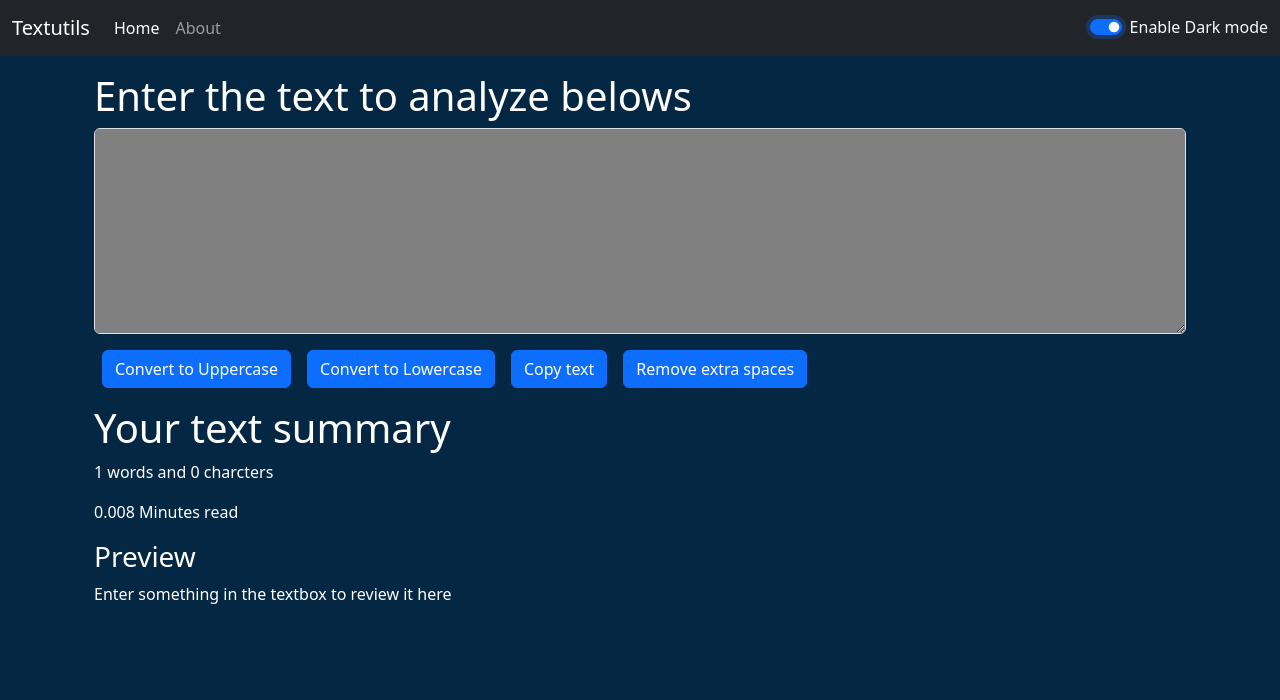
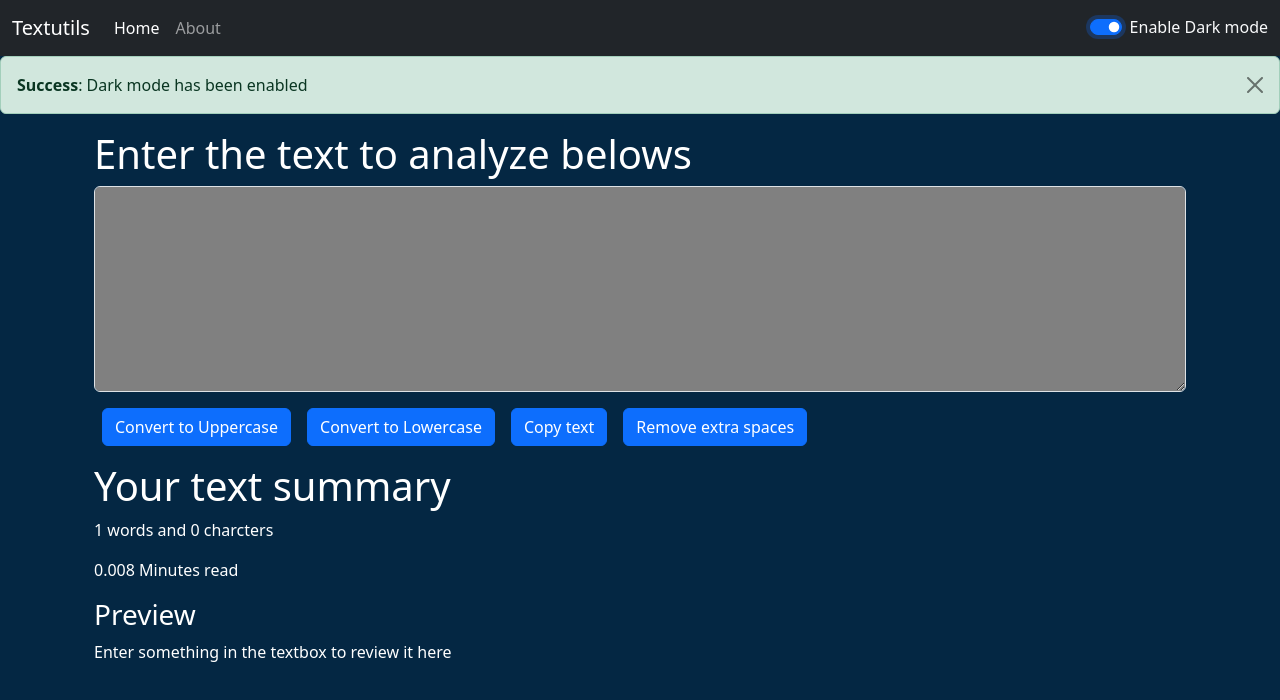
Before and after one commit to atharitcc/reactJSDemotodo, a React (Create React App) app: page / in a window 1280 px wide. Both pictures are taken after a click on the switch "Enable Dark mode". Shown: the top 700 px of the page. Built offline with nearby package versions, Linux system fonts and the light colour scheme.

Commit message:
alert component

```diff
--- a/src/App.js
+++ b/src/App.js
@@ -3,23 +3,34 @@
 // import About from './components/About';
 import Navbar from './components/Navbar';
 import TextForm from './components/TextForm';
+import Alert from './components/Alert';
 
 
 function App() {
   const [mode, setMode] = useState("light"); // whether dark mode is enable or not
+  const [alert, setAlert] = useState(null);
+  const showAlert = (message, type) => {
+    setAlert({
+      msg: message,
+      type: type
+    })
+  }
   const toggleMode = () => {
     if(mode == 'light') {
       setMode('dark');
       document.body.style.backgroundColor = '#042743';
+      showAlert("Dark mode has been enabled", "success");
     } else {
       setMode('light');
       document.body.style.backgroundColor = 'white';
+      showAlert("Light mode has been enabled", "success");
     }
   }
   return (
     <>
       {/* <Navbar title="Textutils" aboutText="About Textutils"/> */}
       <Navbar title="Textutils" mode={mode} toggleMode={toggleMode}/>
+      <Alert alert={alert}/>
       <div className='container my-3'>
         <TextForm heading="Enter the text to analyze belows" mode={mode}/>
         {/* <About/> */}
--- /dev/null
+++ b/src/components/Alert.js
@@ -0,0 +1,16 @@
+import React from 'react'
+
+function Alert(props) {
+    const capitalize = (word) => {
+        const lower = word.toLowerCase();
+        return lower.charAt(0).toUpperCase() + lower.slice(1);
+    }
+    return (
+        props.alert && <div className={`alert alert-${props.alert.type} alert-dismissible fade show`} role="alert">
+            <strong>{capitalize(props.alert.type)}</strong>: {props.alert.msg}
+            <button type="button" className="btn-close" data-bs-dismiss="alert" aria-label="Close"></button>
+        </div>
+    )
+}
+
+export default Alert
```
